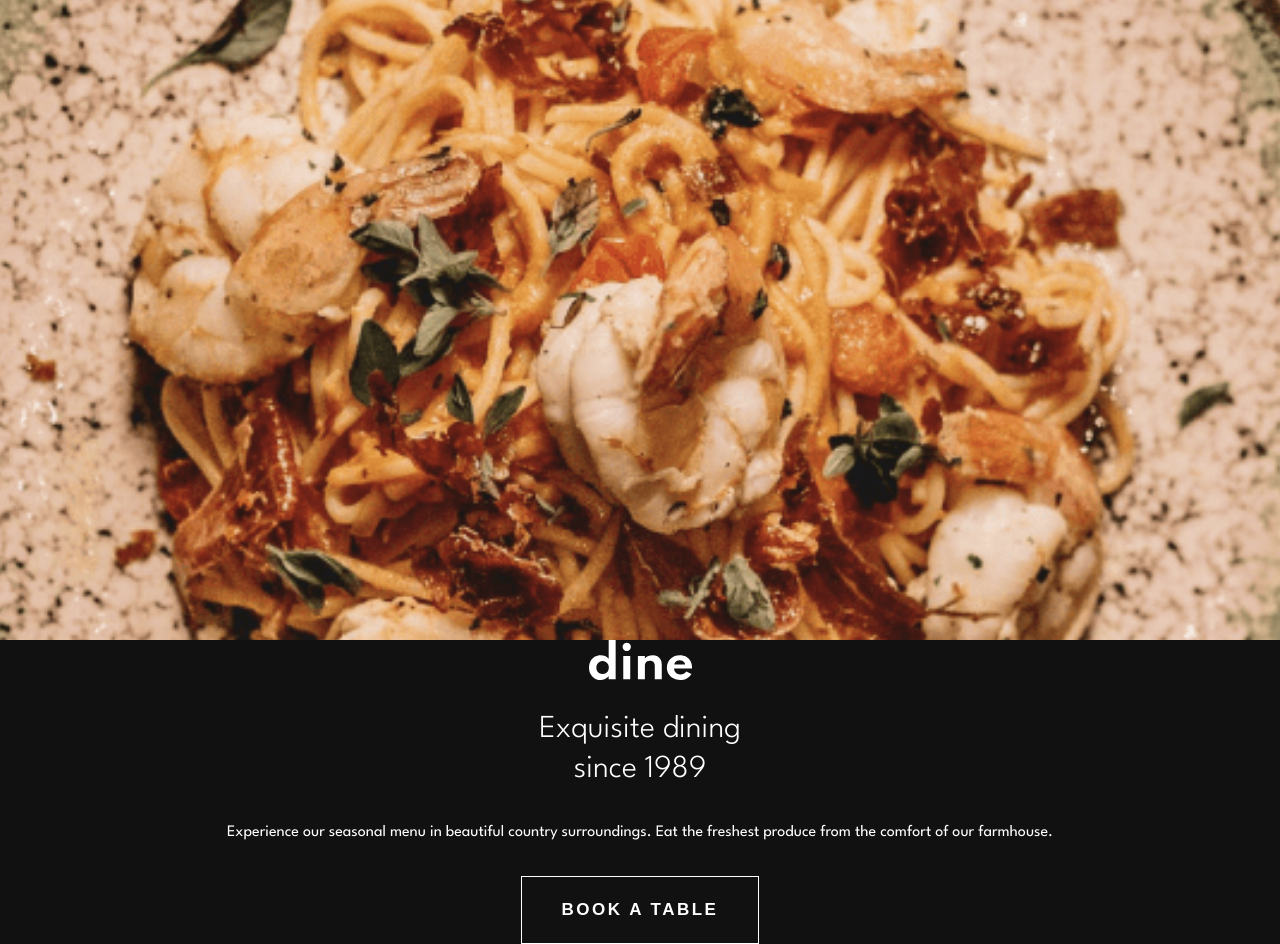
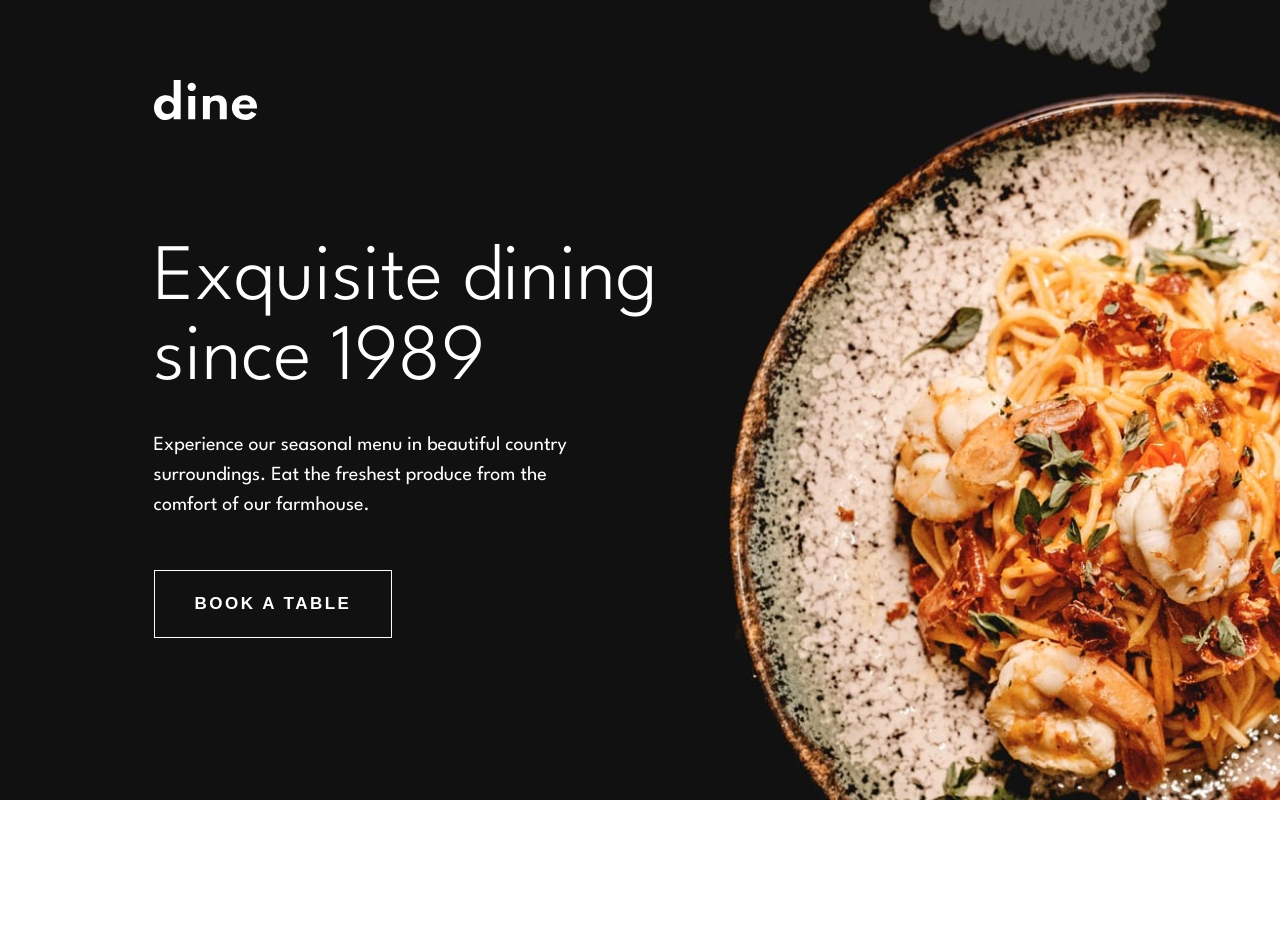
Before and after one commit to AtanasovCode/dine, a React (Vite) app: page / in a window 1280 px wide. After the commit the page ends 800 px from the top, so only its background shows below. Built offline with nearby package versions, Linux system fonts and the light colour scheme.

Commit message:
Hero section now fully responsive

```diff
--- a/src/App.jsx
+++ b/src/App.jsx
@@ -42,4 +42,6 @@ function App() {
 export default App;
 
 
-const Container = styled.div``;
+const Container = styled.div`
+  max-width: 1440px;
+`;
--- a/src/components/Hero.jsx
+++ b/src/components/Hero.jsx
@@ -1,6 +1,7 @@
 import styled from "styled-components";
 import logo from '../assets/logo.svg';
 import pizza from '../assets/images/pizza-transparent.png';
+import pizzaBG from '../assets/images/hero-bg-desktop.jpg';
 
 const Hero = () => {
     return (
@@ -55,6 +56,14 @@ const Container = styled.div`
     background-color: ${props => props.theme.codGray};
     color: #fff;
     font-family: ${props => props.theme.font}, "sans-serif";
+    padding-bottom: 25vh;
+
+    @media (min-width: 1024px) {
+        flex-direction: row-reverse;
+        align-items: center;
+        justify-content: flex-start;
+        padding-bottom: 0;
+    }
 `
 
 const HeroPic = styled.div`
@@ -62,13 +71,47 @@ const HeroPic = styled.div`
     min-height: 50vw;
     position: relative;
     overflow-x: hidden;
+
+    @media (min-width: 1024px) {
+        height: 100vh;
+        flex: 100%;
+
+        background-image: url(${pizzaBG});
+        background-size: cover;
+        background-repeat: no-repeat;
+        background-position: right;
+
+        position: absolute;
+        bottom: 0;
+        right: 0;
+    }
 `;
 
 const Pizza = styled.img`
-    width: 140vw;
+    width: 90%;
     position: absolute;
-    top: -90%;
-    left: -17%;
+    top: -100%;
+    left: 50%;
+    transform: translateX(-50%);
+
+    animation: rotate 25s infinite linear;
+
+    @keyframes rotate {
+        from {
+            transform: translateX(-50%) rotate(0);
+        }
+        to {
+            transform: translateX(-50%) rotate(360deg);
+        }
+    }
+
+    @media (min-width: 768px) {
+        width: 80%;
+    }
+
+    @media (min-width: 1024px) {
+        display: none;
+    }
 `;
 
 const Info = styled.div`
@@ -76,12 +119,30 @@ const Info = styled.div`
     flex-direction: column;
     align-items: center;
     justify-content: center;
-    padding: 0 15vw;
+    padding: 0 13vw;
     z-index: 2;
+
+    @media (min-width: 768px) {
+        margin-top: -16vh;
+        flex: 100%;
+    }
+
+    @media (min-width: 1024px) {
+        height: 100vh;
+        margin-top: 0;
+        align-items: flex-start;
+        justify-content: flex-start;
+        padding: 10vh 12vw;
+        padding-right: 0;
+    }
 `;
 
 const Logo = styled.img`
     margin-bottom: 30px;
+
+    @media (min-width: 1024px) {
+        margin-bottom: 15vh;
+    }
 `;
 
 const Title = styled.div`
@@ -90,6 +151,17 @@ const Title = styled.div`
     line-height: 40px;
     text-align: center;
     margin-bottom: 30px;
+
+    @media (min-width: 768px) {
+        font-size: 48px;
+        line-height: 64px;
+    }
+
+    @media (min-width: 1024px) {
+        font-size: 80px;
+        line-height: 80px;
+        text-align: left;
+    }
 `;
 
 const Word = styled.div``;
@@ -99,7 +171,18 @@ const Subtitle = styled.div`
     font-weight: 400;
     line-height: 26px;
     text-align: center;
-    margin-bottom: 30px;
+    margin-bottom: 50px;
+
+    @media (min-width: 768px) {
+        font-size: 20px;
+        line-height: 30px;
+        max-width: 573px;
+    }
+
+    @media (min-width: 1024px) {
+        text-align: left;
+        max-width: 445px;
+    }
 `;
 
 const Button = styled.input`
@@ -113,4 +196,11 @@ const Button = styled.input`
     font-weight: 600;
     line-height: 16px;
     letter-spacing: 2.5px;
+    transition: all .4s ease;
+
+    &:hover {
+        cursor: pointer;
+        background-color: #fff;
+        color: ${props => props.theme.codGray};
+    }
 `;
```
Also changed, not shown: src/assets/images/hero-bg-desktop.jpg (added), src/assets/images/pizza-transparent.png.
